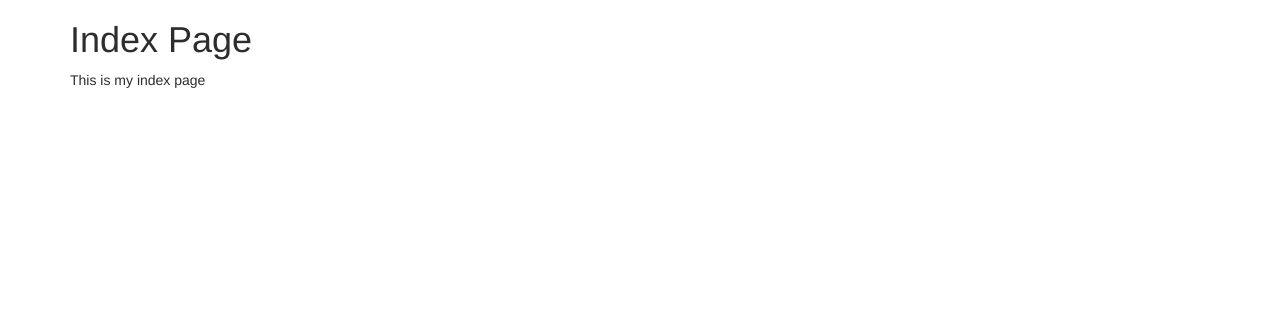
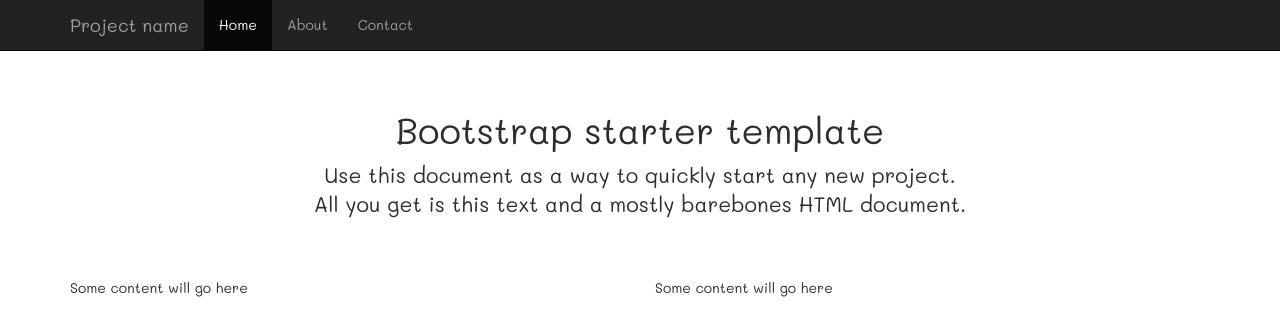
Before and after one commit to sah777/cfg-week-5, a plain HTML site: page index.html in a window 1280 px wide. Drawn offline with nearby package versions, Linux system fonts and the light colour scheme.

Commit message:
added different starter page

```diff
--- a/css/style.css
+++ b/css/style.css
@@ -1,3 +1,9 @@
 body {
+	padding-top: 50px;
 	color: #2d2d2d;
+	font-family: 'Mali', cursive;
 }
+.starter-template {
+  padding: 40px 15px;
+  text-align: center;
+}
--- a/index.html
+++ b/index.html
@@ -1,24 +1,62 @@
 <!DOCTYPE html>
-<html>
+<html lang="en">
 
 	<head>
+		<meta charset="utf-8">
+		<meta name="viewport" content="width=device-width, initial-scale=1">
+
 		<title>CFG: Week 5 - Index Page</title>
 
 		<link rel="stylesheet" href="https://stackpath.bootstrapcdn.com/bootstrap/3.3.7/css/bootstrap.min.css" crossorigin="anonymous">
+		<link href="https://fonts.googleapis.com/css?family=Mali" rel="stylesheet">
 		<link rel="stylesheet" href="css/style.css">
-
-	<script src="https://ajax.googleapis.com/ajax/libs/jquery/1.12.4/jquery.min.js"></script>
-	<script src="https://maxcdn.bootstrapcdn.com/bootstrap/3.3.7/js/bootstrap.min.js"></script>
-	<script src="js/main.js"></script>
 </head>
 
   <body>
 
+    <nav class="navbar navbar-inverse navbar-fixed-top">
       <div class="container">
-		<h1>Index Page</h1>
-		<p>This is my index page</p>
+        <div class="navbar-header">
+          <button type="button" class="navbar-toggle collapsed" data-toggle="collapse" data-target="#navbar" aria-expanded="false" aria-controls="navbar">
+            <span class="sr-only">Toggle navigation</span>
+            <span class="icon-bar"></span>
+            <span class="icon-bar"></span>
+            <span class="icon-bar"></span>
+          </button>
+          <a class="navbar-brand" href="#">Project name</a>
+        </div>
+        <div id="navbar" class="collapse navbar-collapse">
+          <ul class="nav navbar-nav">
+            <li class="active"><a href="#">Home</a></li>
+            <li><a href="#about">About</a></li>
+            <li><a href="#contact">Contact</a></li>
+          </ul>
+        </div><!--/.nav-collapse -->
+      </div>
+    </nav>
+
+    <div class="container">
+			<div class="row">
+				<!-- let's put an image here instead-->
+				<div class="starter-template">
+					<h1>Bootstrap starter template</h1>
+					<p class="lead">Use this document as a way to quickly start any new project.<br> All you get is this text and a mostly barebones HTML document.</p>
+				</div>
+			</div>
+			<div class="row">
+				<div class="col-md-6">Some content will go here</div>
+			  <div class="col-md-6">Some content will go here</div>
 			</div>
 
+    </div><!-- /.container -->
+
+
+    <!-- Bootstrap core JavaScript
+    ================================================== -->
+    <!-- Placed at the end of the document so the pages load faster -->
+    <script src="https://ajax.googleapis.com/ajax/libs/jquery/1.12.4/jquery.min.js"></script>
+		<script src="https://maxcdn.bootstrapcdn.com/bootstrap/3.3.7/js/bootstrap.min.js"></script>
+		<script src="js/main.js"></script>
+    <!-- IE10 viewport hack for Surface/desktop Windows 8 bug -->
   </body>
-
 </html>
```
Lines whose indentation alone changed are shown as unchanged.
